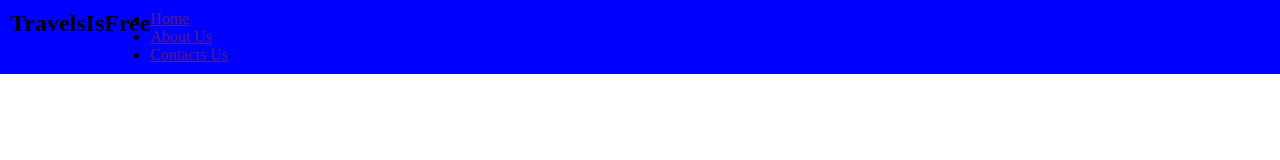
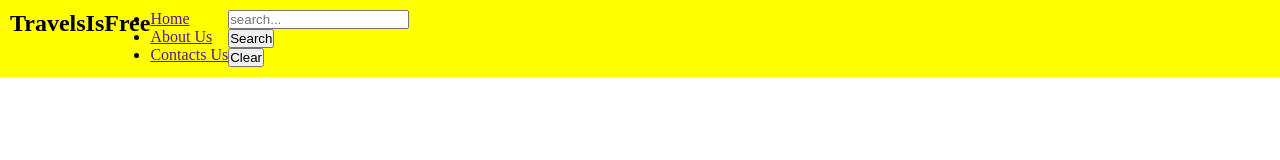
Before and after one commit to kokouvi999/Travels-is-free, a plain HTML site: page travelRecommendation/travel-recommendation.html in a window 1280 px wide. Drawn offline with Linux system fonts and the light colour scheme.

Commit message:
new modification

```diff
--- a/travel-recommendation.html
+++ b/travelRecommendation/travel-recommendation.html
@@ -12,7 +12,7 @@
         }
         header{
             padding:10px;
-            background: blue;
+            background: yellow;
         }
         .nav{
             display:flex;
@@ -20,6 +20,9 @@
         }
         .nav-bar{
             witdh:70%;
+        }
+        .nav-bar ul{
+            list-style-type: disc;
         }
     </style>
 </head>
@@ -36,6 +39,17 @@
                     <li><a href="">Contacts Us</a></li>
                 </ul>
             </div>
+            <div class="bar-search">
+                <div>
+                    <input type="search" id="input-search" placeholder="search...">
+                </div>
+                <div>
+                    <button class="btn btn-search">Search</button>
+                </div>
+                <div>
+                    <button class="btn btn-clear">Clear</button>
+                </div>
+            </div>
         </nav>
 
 
```
Also changed, not shown: travelRecommendation/travel-recommendation-api.json (renamed from travel-recommendation-api.json), travelRecommendation/travel-recommendation.js (added).
